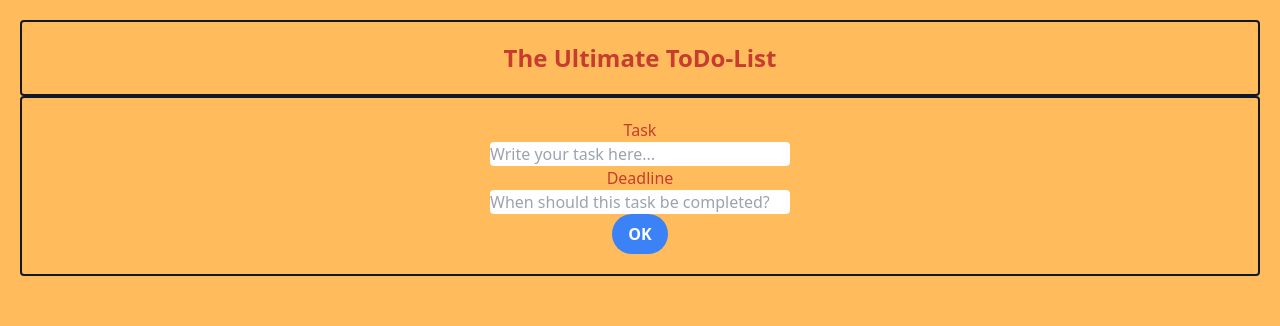
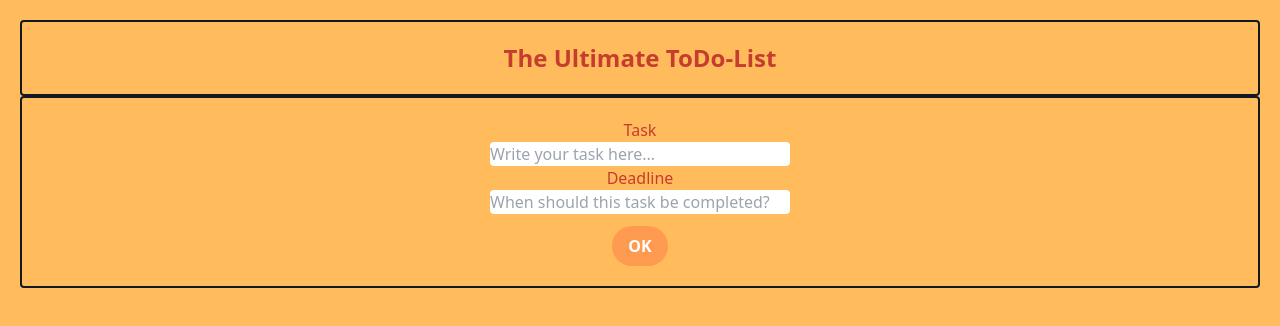
Before and after one commit to WinterIsCoding23/todo-app, a React (Create React App) app: page / in a window 1280 px wide. Shown: the top 326 px of the page. Built offline with nearby package versions, Linux system fonts and the light colour scheme.

Commit message:
finish styling of button and add padding top to it

```diff
--- a/src/App.css
+++ b/src/App.css
@@ -24,5 +24,5 @@ body{
 }
 
 .inputButton{
-  @apply  bg-blue-500 hover:bg-blue-700 text-white font-bold py-2 px-4 rounded-full
+  @apply mt-3 bg-[#FF9B50] hover:bg-[#E25E3E] text-white font-bold py-2 px-4 rounded-full
 }
```
